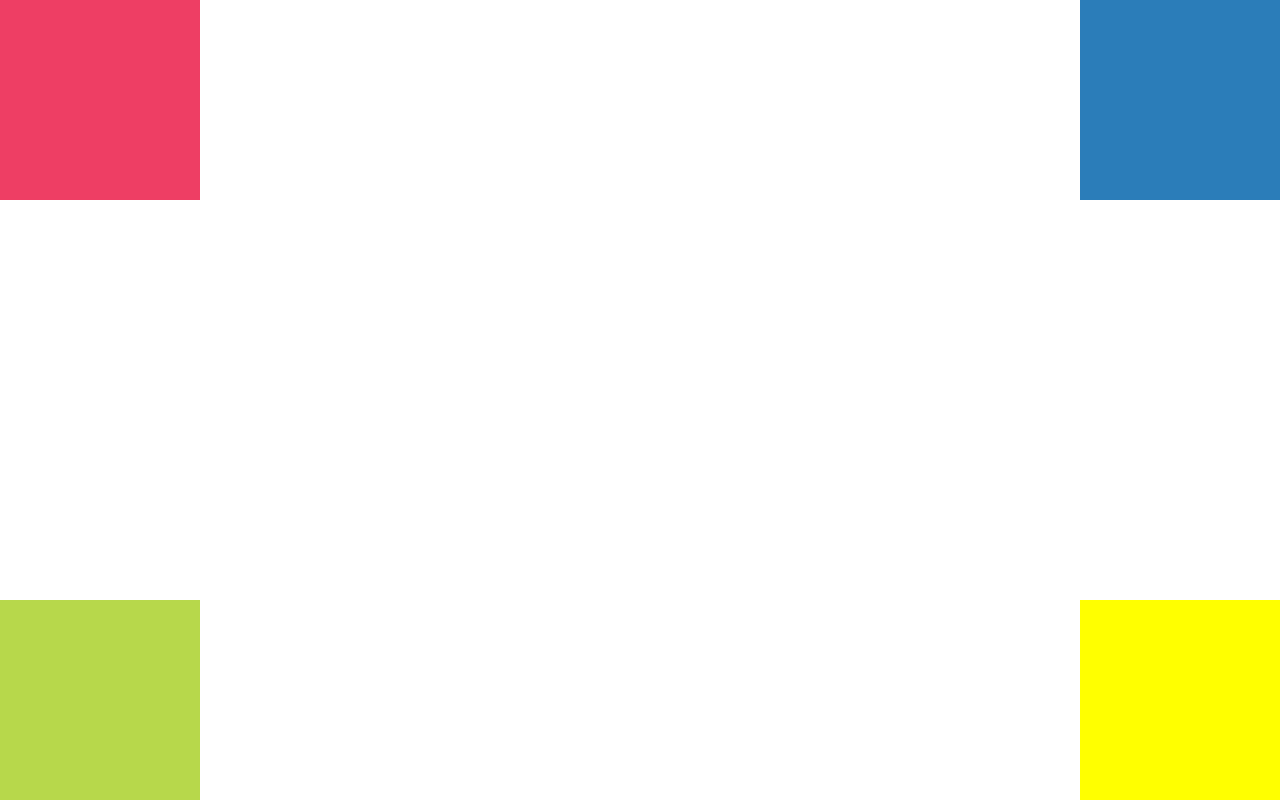
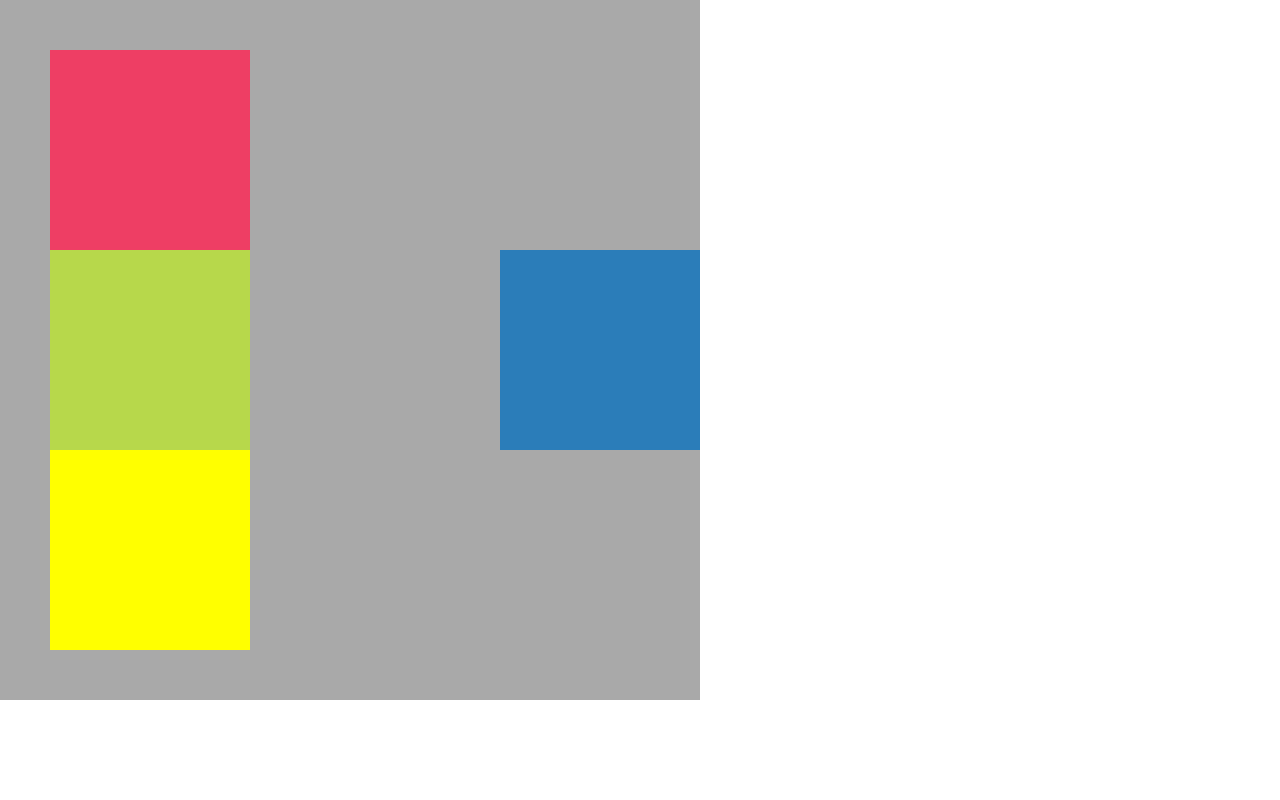
Before and after one commit to Zitle-Nancy/Positioning, a plain HTML site: page index.html in a window 1280 px wide. Drawn offline with Linux system fonts and the light colour scheme.

Commit message:
desafio 4

```diff
--- a/css/main.css
+++ b/css/main.css
@@ -9,7 +9,6 @@
 .caja{
 	width: 200px;
 	height: 200px;
-	position: absolute;
 }
 #rosa{
 	background-color: #EE3E64;
@@ -17,17 +16,12 @@
 	top: 0px;
 }
 #azul{
+	position: relative;
 	background-color: #2B7DB9;
-	right: 0;
-	top: 0;
 }
 #verde{
-	left: 0;
-	bottom: 0;
 	background-color: #B7D84B;
 }
 #amarillo{
 	background-color: yellow;
-	right: 0;
-	bottom: 0;
 }
--- a/js/main.js
+++ b/js/main.js
@@ -0,0 +1,18 @@
+// ponemos el indice cero porque class es arreglo y como solo tenemos un elemento
+// pues debemos de identificar en que indice va  a trabajar
+var contenedor = document.getElementsByClassName('contenedor')[0];
+console.log(contenedor);
+var rosa = document.getElementById('rosa');
+var azul = document.getElementById('azul');
+var verde = document.getElementById('verde');
+var amarillo = document.getElementById('amarillo');
+
+//le damos propiedades a las cajas
+contenedor.style.position = "relative";
+contenedor.style.background = "DarkGray";
+contenedor.style.width = "600px";
+contenedor.style.padding = "50px";
+
+azul.style.position = "absolute";
+azul.style.top = "250px";
+azul.style.right = "0";
```
